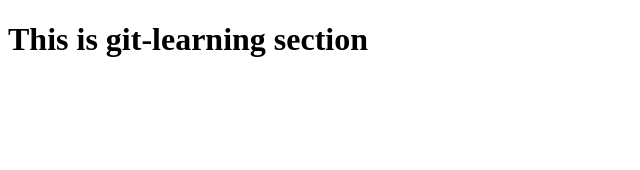
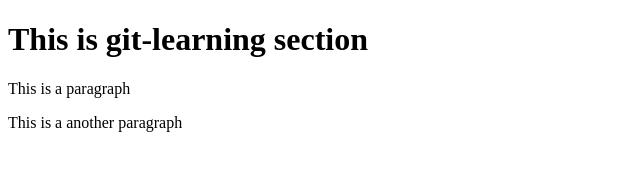
Before and after one commit to ngochatake/git-learning, a website: page index.html in a window 1280 px wide. Shown: the whole page, without its empty margins (0-640 px from the left). Drawn offline with Linux system fonts and the light colour scheme.

Commit message:
Feature new (#2)
* add another p tag

* Update body tag

```diff
--- a/index.html
+++ b/index.html
@@ -8,5 +8,7 @@
 </head>
 <body>
     <h1>This is git-learning section</h1>
+    <p>This is a paragraph</p>
+    <p>This is a another paragraph</p>
 </body>
 </html>
```
